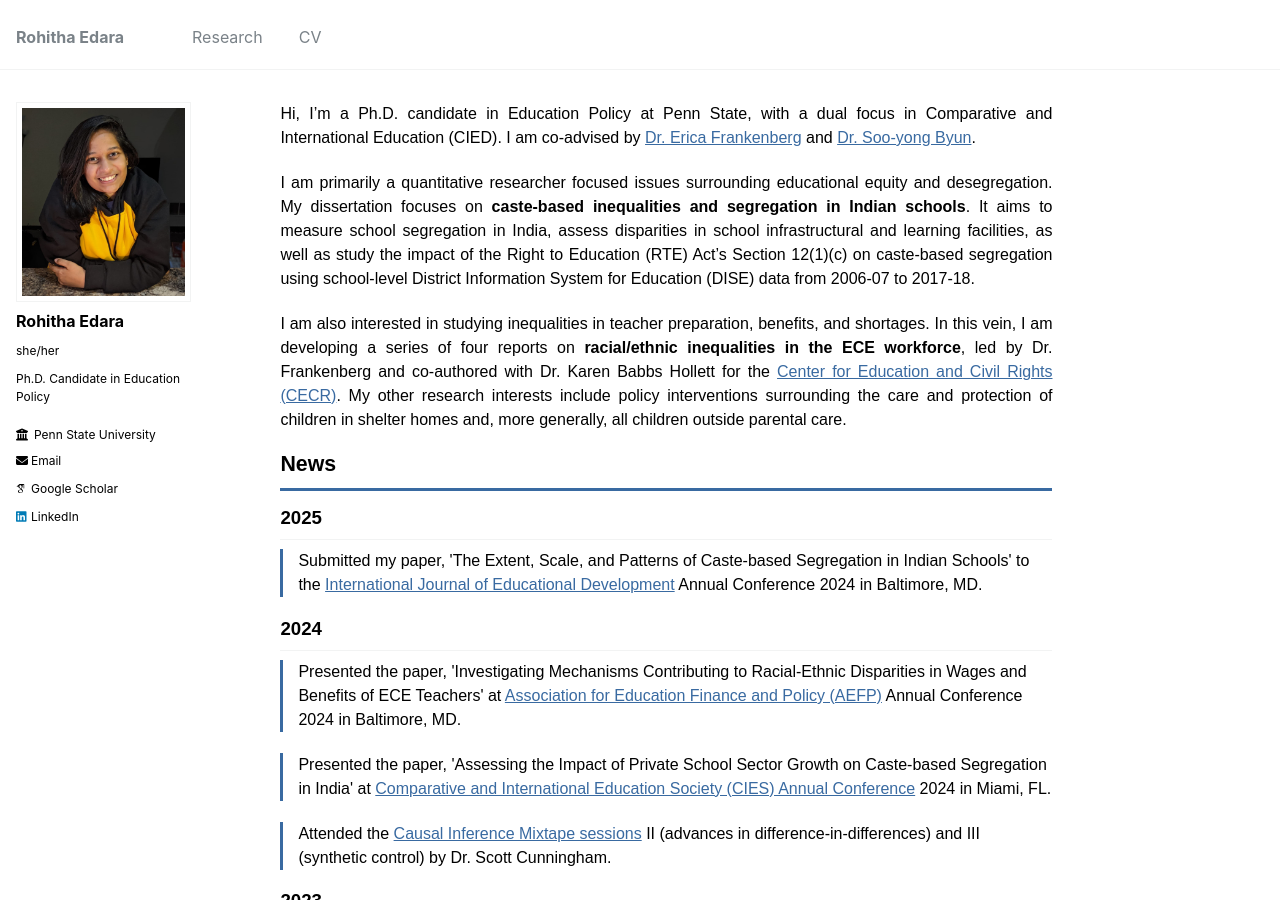
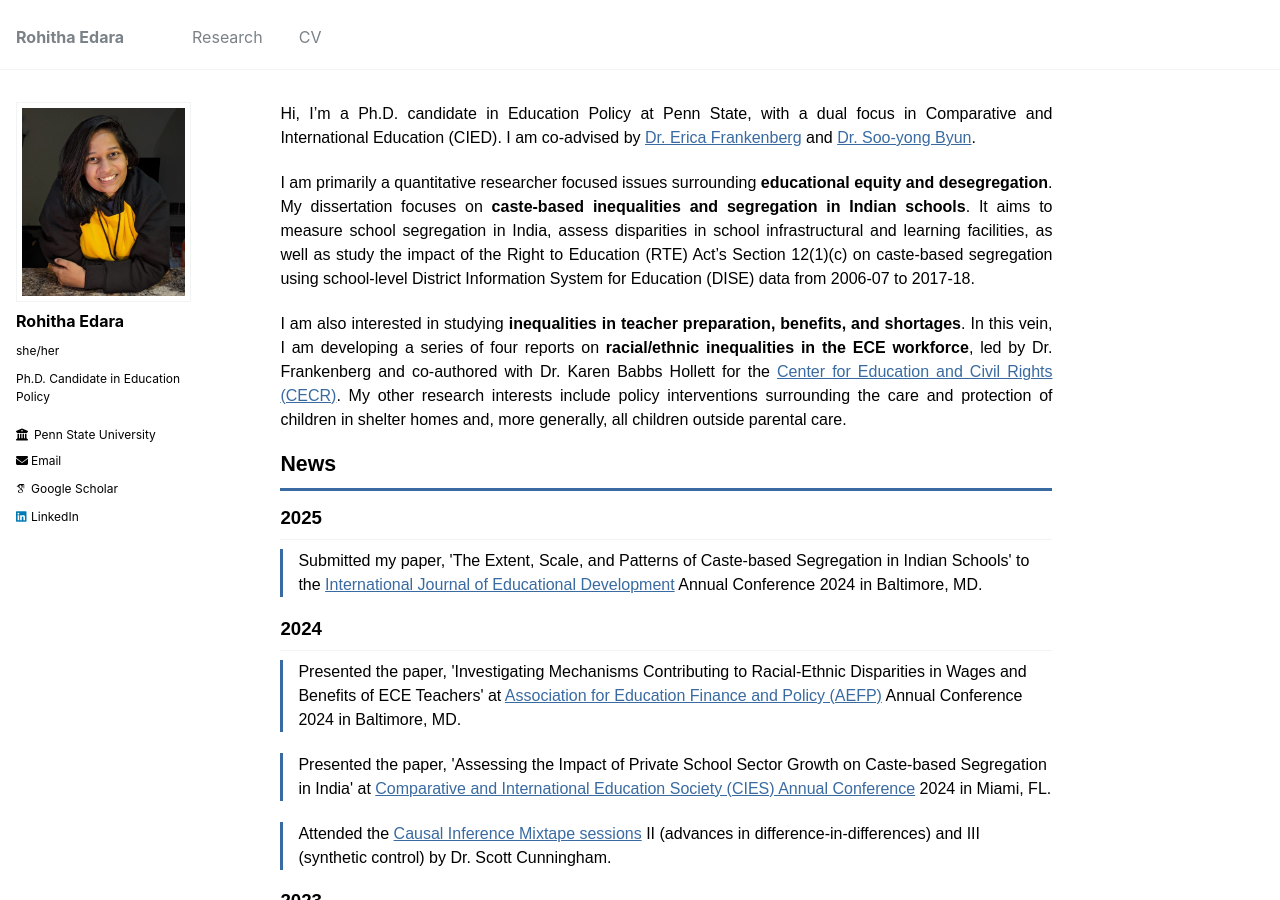
Before and after one commit to rohitha-edara/rohitha-edara.github.io, a Jekyll site: the page built from _pages/about.md, in a window 1280 px wide and 900 px high. Built offline with Jekyll 4.4.1, drawn with Linux system fonts in a browser that asks for light colours; some web fonts are replaced.

Commit message:
Update about.md

```diff
--- a/_pages/about.md
+++ b/_pages/about.md
@@ -51,9 +51,9 @@ redirect_from:
 
 <p align="justify">Hi, I’m a Ph.D. candidate in Education Policy at Penn State, with a dual focus in Comparative and International Education (CIED). I am co-advised by <a href="https://sites.psu.edu/frankenberg/">Dr. Erica Frankenberg</a> and <a href="https://sites.google.com/site/sooyongbyunshomepage/home">Dr. Soo-yong Byun</a>.</p>
 
-<p align="justify">I am primarily a quantitative researcher focused issues surrounding educational equity and desegregation. My dissertation focuses on <b>caste-based inequalities and segregation in Indian schools</b>. It aims to measure school segregation in India, assess disparities in school infrastructural and learning facilities, as well as study the impact of the Right to Education (RTE) Act’s Section 12(1)(c) on caste-based segregation using school-level District Information System for Education (DISE) data from 2006-07 to 2017-18.</p>
+<p align="justify">I am primarily a quantitative researcher focused issues surrounding <b>educational equity and desegregation</b>. My dissertation focuses on <b>caste-based inequalities and segregation in Indian schools</b>. It aims to measure school segregation in India, assess disparities in school infrastructural and learning facilities, as well as study the impact of the Right to Education (RTE) Act’s Section 12(1)(c) on caste-based segregation using school-level District Information System for Education (DISE) data from 2006-07 to 2017-18.</p>
 
-<p align="justify">I am also interested in studying inequalities in teacher preparation, benefits, and shortages. In this vein, I am developing a series of four reports on <b>racial/ethnic inequalities in the ECE workforce</b>, led by Dr. Frankenberg and co-authored with Dr. Karen Babbs Hollett for the <a href="https://cecr.ed.psu.edu/">Center for Education and Civil Rights (CECR)</a>. My other research interests include policy interventions surrounding the care and protection of children in shelter homes and, more generally, all children outside parental care.</p>
+<p align="justify">I am also interested in studying <b>inequalities in teacher preparation, benefits, and shortages</b>. In this vein, I am developing a series of four reports on <b>racial/ethnic inequalities in the ECE workforce</b>, led by Dr. Frankenberg and co-authored with Dr. Karen Babbs Hollett for the <a href="https://cecr.ed.psu.edu/">Center for Education and Civil Rights (CECR)</a>. My other research interests include policy interventions surrounding the care and protection of children in shelter homes and, more generally, all children outside parental care.</p>
 
 <h1 class="news-heading">News</h1>
 <h2>2025</h2>
```
